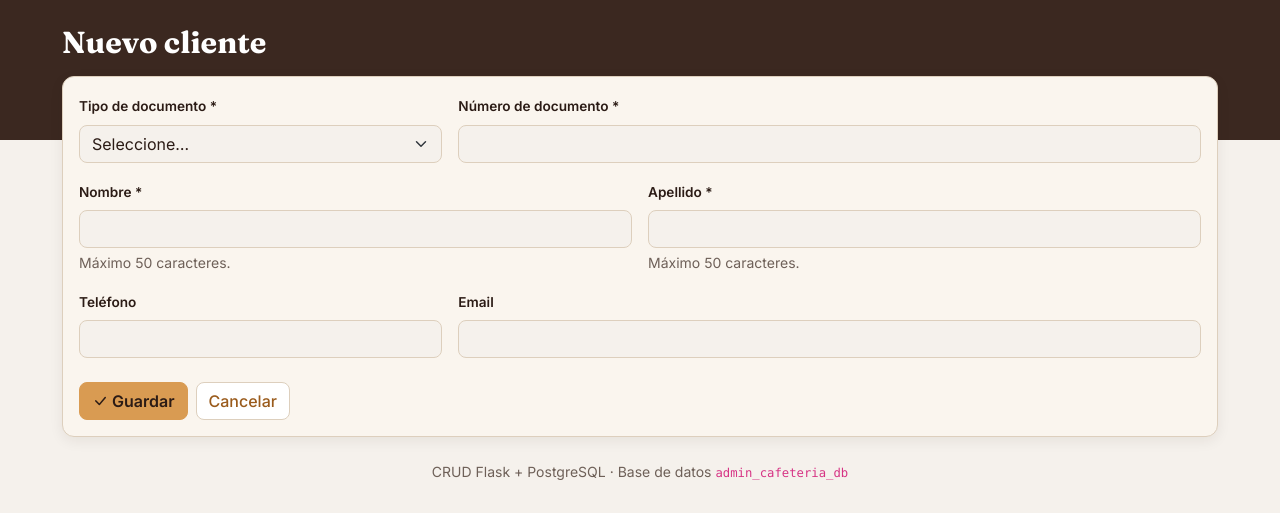
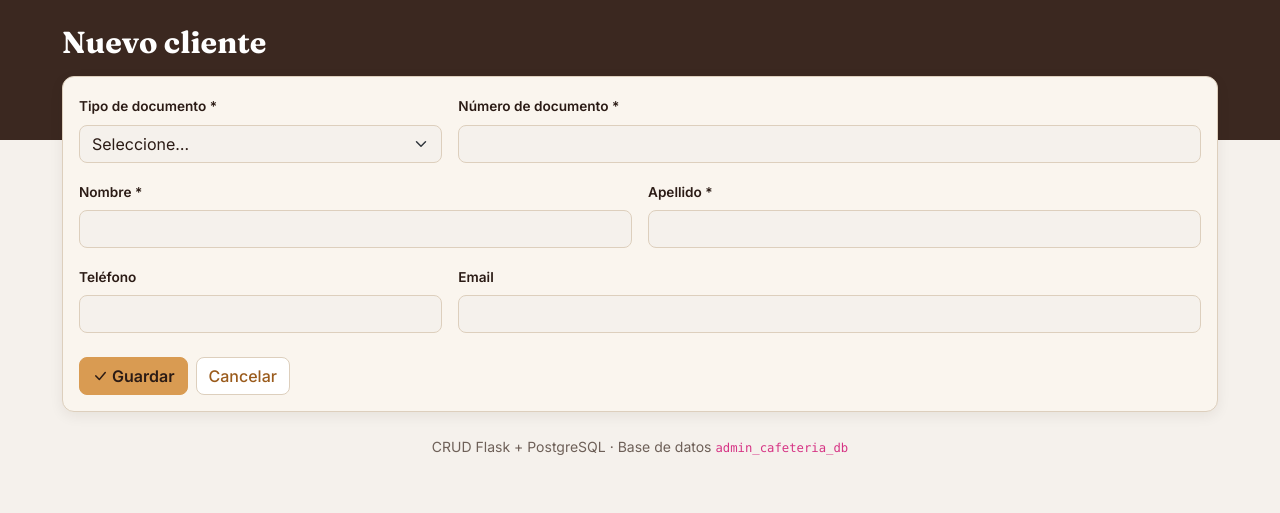
Before and after one commit to Luisa626/admin_cafeteria, a Flask app: page /clientes/nuevo in a window 1280 px wide. Shown: the part 55-568 px from the top of the page. Run offline with Flask 3, Linux system fonts and the light colour scheme; data that the repository does not hold is empty; some libraries are stand-ins or nearby versions.

Commit message:
quite comentarios de los labels

```diff
--- a/templates/clientes/form.html
+++ b/templates/clientes/form.html
@@ -27,13 +27,11 @@
         <label for="nombre_cliente" class="form-label">Nombre *</label>
         <input type="text" class="form-control" id="nombre_cliente" name="nombre_cliente"
                maxlength="50" required value="{{ item.nombre_cliente or '' }}">
-        <div class="form-text">Máximo 50 caracteres.</div>
       </div>
       <div class="col-md-6">
         <label for="apellido_cliente" class="form-label">Apellido *</label>
         <input type="text" class="form-control" id="apellido_cliente" name="apellido_cliente"
                maxlength="50" required value="{{ item.apellido_cliente or '' }}">
-        <div class="form-text">Máximo 50 caracteres.</div>
       </div>
       <div class="col-md-4">
         <label for="telefono" class="form-label">Teléfono</label>
```
